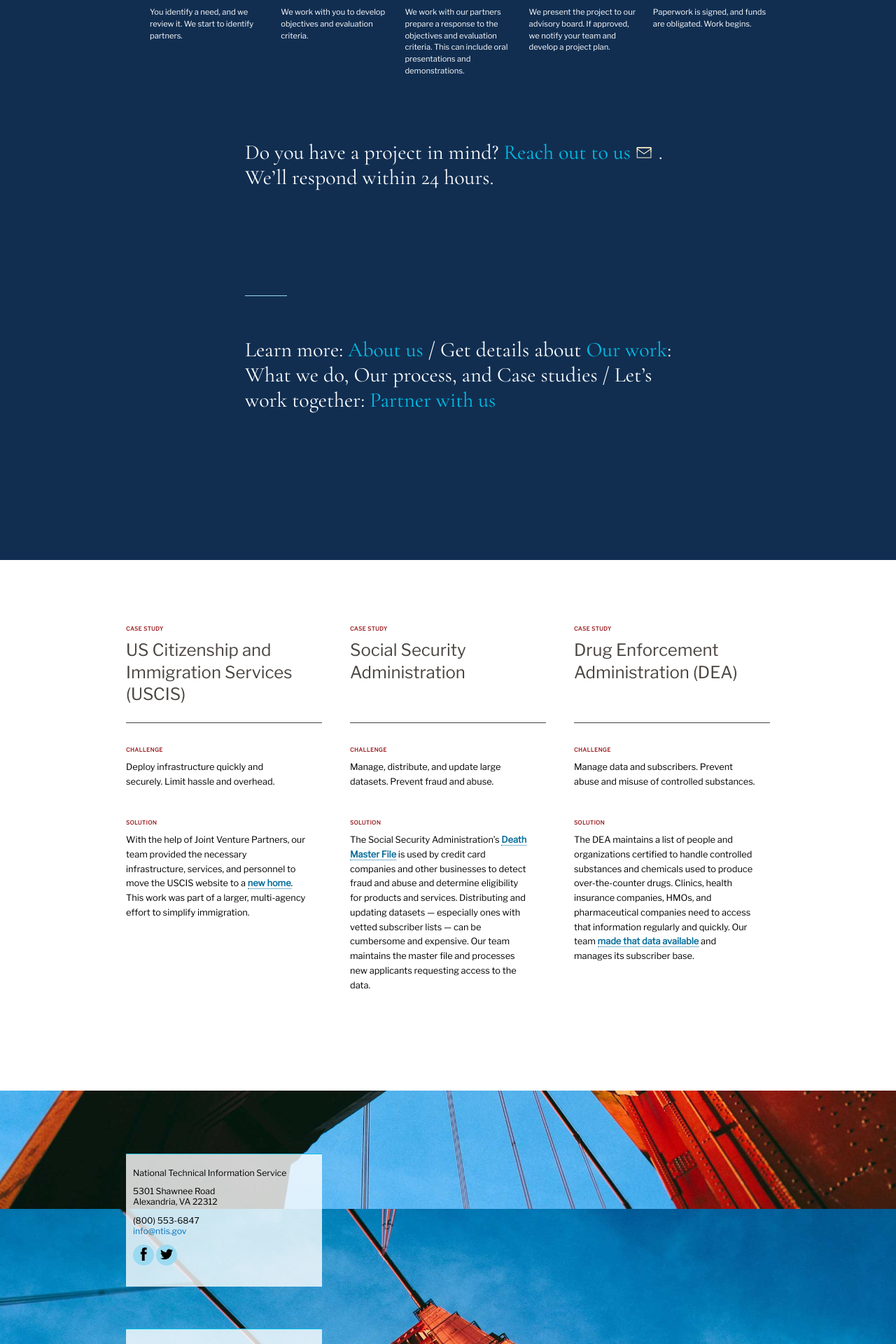
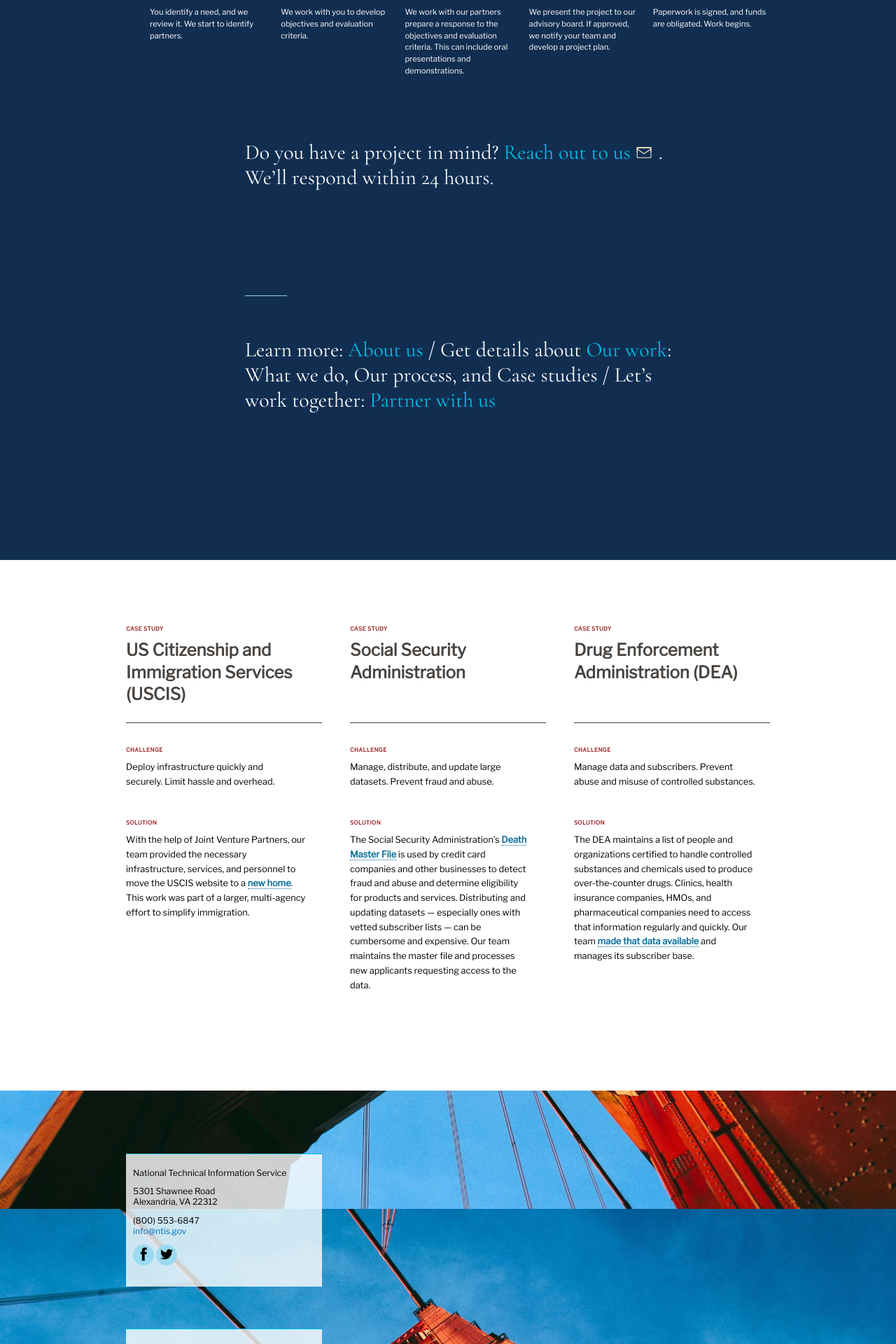
Before and after one commit to 18F/ntis-gov, a Jekyll site: the page built from our_work/index.md, in a window 1280 px wide. Shown: the part 1873-3793 px from the top of the page at 70% size. Built offline with Jekyll 4.4.1, drawn with Linux system fonts in a browser that asks for light colours.

Commit message:
adjusted heading

```diff
--- a/css/main.scss
+++ b/css/main.scss
@@ -311,7 +311,7 @@
 .case-studies section h3 {
   min-height: 5em;
   align-self: flex-start;
-  font: 500 1.5em/1.325 $sans-serif;
+  font: 600 1.5em/1.325 $sans-serif;
   color: $gray-warm-dark;
   padding-bottom: .5em;
   margin-bottom: 1em;
```
